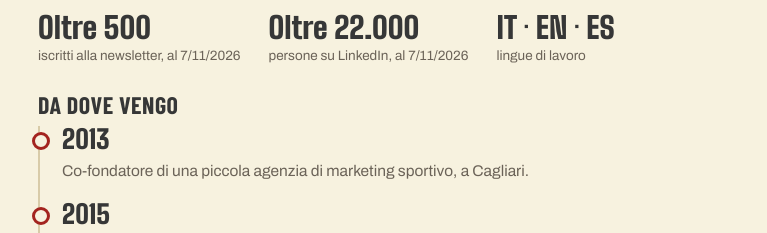
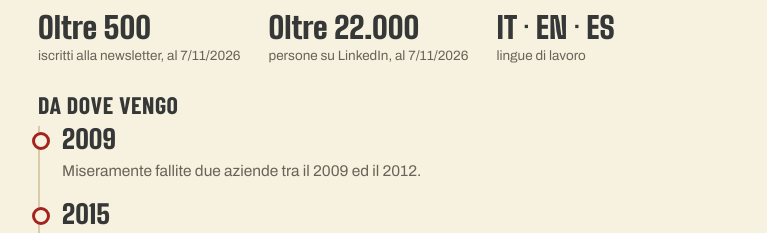
Before and after one commit to 4asmile-git/lorenzoasuni.com, a plain HTML site: page index.html in a window 1280 px wide. Shown: the part 5344-5577 px from the top of the page, without its empty margins (406-1173 px from the left). Drawn offline with Linux system fonts and the light colour scheme.

Commit message:
Carriera: le due aziende fallite tra il 2009 e il 2012 al posto dell'agenzia di marketing sportivo
Co-Authored-By: Claude Opus 5.5 <noreply@anthropic.com>

```diff
--- a/index.html
+++ b/index.html
@@ -585,7 +585,7 @@ button.card:hover { border-color: var(--text); }
       <p class="lavorato"><span>Investo in società tech e oltre</span>Anthropic · SpaceX · Revolut · Deel · Perplexity e altre società tech</p>
       <ul class="fatti"><li><b>35</b><span>imprese seguite</span></li><li><b>Oltre 100 M€</b><span>raccolti dalle società che ho seguito, dal pre-seed alla Series A</span></li><li><b>Dal 2013</b><span>nel marketing e nelle vendite</span></li><li><b>Oltre 500</b><span>iscritti alla newsletter, al 7/11/2026</span></li><li><b>Oltre 22.000</b><span>persone su LinkedIn, al 7/11/2026</span></li><li><b>IT · EN · ES</b><span>lingue di lavoro</span></li></ul>
       <h3>Da dove vengo</h3>
-      <ol class="carriera"><li><span class="y">2013</span><p>Co-fondatore di una piccola agenzia di marketing sportivo, a Cagliari.</p></li><li><span class="y">2015</span><p>AirHelp, startup di Y Combinator, a Berlino: business developer, poi growth per l'Europa, poi country manager per l'Italia. Con l'ufficio stampa, senza budget, venti passaggi in TV.</p></li><li><span class="y">2018</span><p>Lunii, scale-up francese: il lancio in Italia, con oltre 300 uscite stampa nei primi dodici mesi.</p></li><li><span class="y">2021</span><p>CMO di Ermes, un'azienda di cybersecurity, fino al 2024. In quegli anni l'azienda chiude un round da 7,5 milioni di euro.</p></li><li><span class="y">2024</span><p>Fractional CMO, dentro poche aziende alla volta, tra Italia, Europa e Golfo.</p></li><li><span class="y">2026</span><p>La newsletter passa da 103 iscritti a inizio agosto a oltre 500 a novembre. Dall'8 novembre, ogni venerdì, il radar.</p></li></ol>
+      <ol class="carriera"><li><span class="y">2009</span><p>Miseramente fallite due aziende tra il 2009 ed il 2012.</p></li><li><span class="y">2015</span><p>AirHelp, startup di Y Combinator, a Berlino: business developer, poi growth per l'Europa, poi country manager per l'Italia. Con l'ufficio stampa, senza budget, venti passaggi in TV.</p></li><li><span class="y">2018</span><p>Lunii, scale-up francese: il lancio in Italia, con oltre 300 uscite stampa nei primi dodici mesi.</p></li><li><span class="y">2021</span><p>CMO di Ermes, un'azienda di cybersecurity, fino al 2024. In quegli anni l'azienda chiude un round da 7,5 milioni di euro.</p></li><li><span class="y">2024</span><p>Fractional CMO, dentro poche aziende alla volta, tra Italia, Europa e Golfo.</p></li><li><span class="y">2026</span><p>La newsletter passa da 103 iscritti a inizio agosto a oltre 500 a novembre. Dall'8 novembre, ogni venerdì, il radar.</p></li></ol>
       <h3 style="margin-top:18px">Gli strumenti che ho usato</h3>
       <ul class="attrezzi"><li><b>Trovare e arricchire contatti</b>Apollo, Clay, Sales Navigator</li><li><b>Sequenze ed email</b>Smartlead, Instantly, Lemlist</li><li><b>Chiamate e registrazioni</b>Aircall, Gong, Fathom, Granola, tl;dv, Calendly</li><li><b>CRM e gestionali</b>Salesforce, HubSpot, Dynamics 365, Odoo, Oracle, SAP</li><li><b>Campagne a pagamento</b>Google Ads, Meta Ads, LinkedIn Ads, TikTok Ads, Amazon Ads</li><li><b>Misura</b>GA4 e GTM, Adobe Analytics, Mixpanel, Looker Studio, SQL, Search Console, Semrush, Hotjar, Typeform, Brand24</li><li><b>Siti e grafica</b>WordPress, Wix, Framer, Canva, Figma</li><li><b>Organizzazione del lavoro</b>Asana, ClickUp, Monday, Trello, Jira e Atlassian, Linear, Airtable, GitHub</li><li><b>AI e automazioni</b>Claude Code, ChatGPT, Gemini, Make, n8n</li></ul>
       <p class="scrivimi">Se vuoi lavorare con me, o se un numero di questa pagina non ti torna, scrivimi: <a href="mailto:la@lorenzoasuni.com">la@lorenzoasuni.com</a></p>
```
